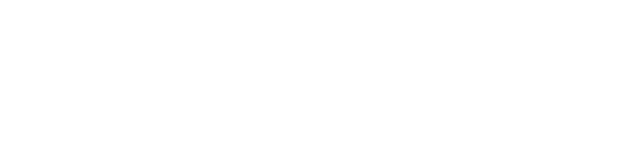
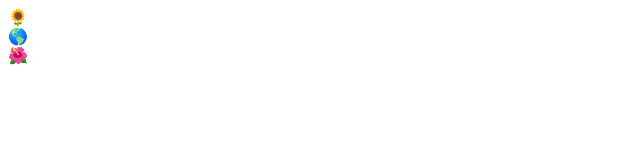
Before and after one commit to Atos20/Tic-Tac-Toe, a website with bundled scripts: page index.html in a window 1280 px wide. Shown: the full height of the page, 0-640 px from the left. Built offline with nearby package versions, Linux system fonts and the light colour scheme.

Commit message:
Add 3 main sections to HTML

```diff
--- a/index.html
+++ b/index.html
@@ -8,6 +8,17 @@
     <title>Document</title>
 </head>
 <body>
+    <section class="left">🌻
+
+    </section>
+
+    <section class="center"> 🌎
+
+    </section>
+
+    <section class="rigth"> 🌺
+
+    </section>
     <script src="src/player.js"></script>
     <script src="src/game.js"></script>
     <script src="src/main.js"></script>
```
